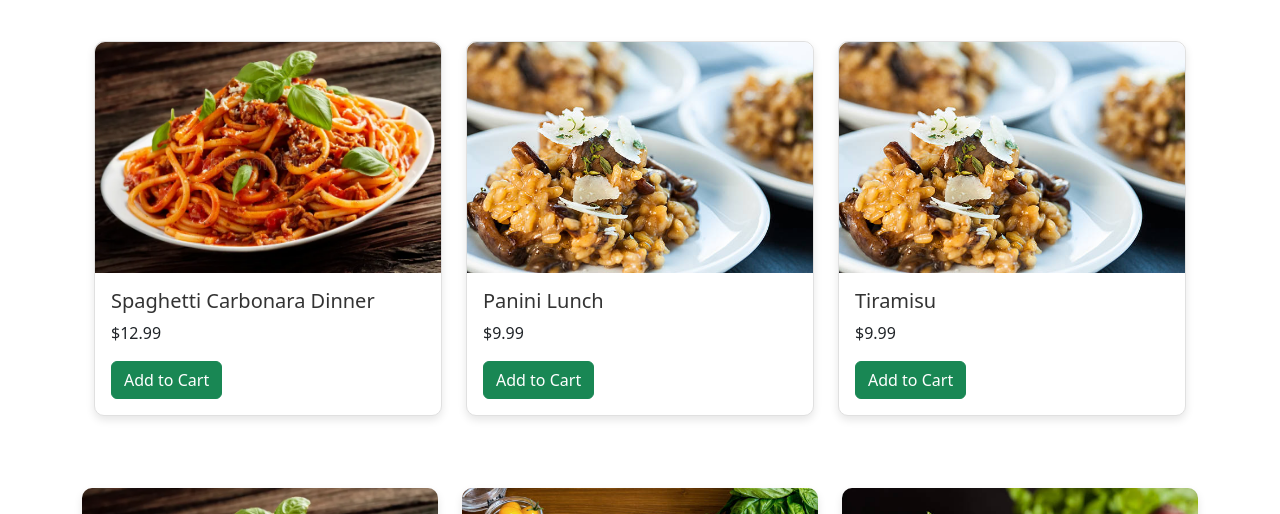
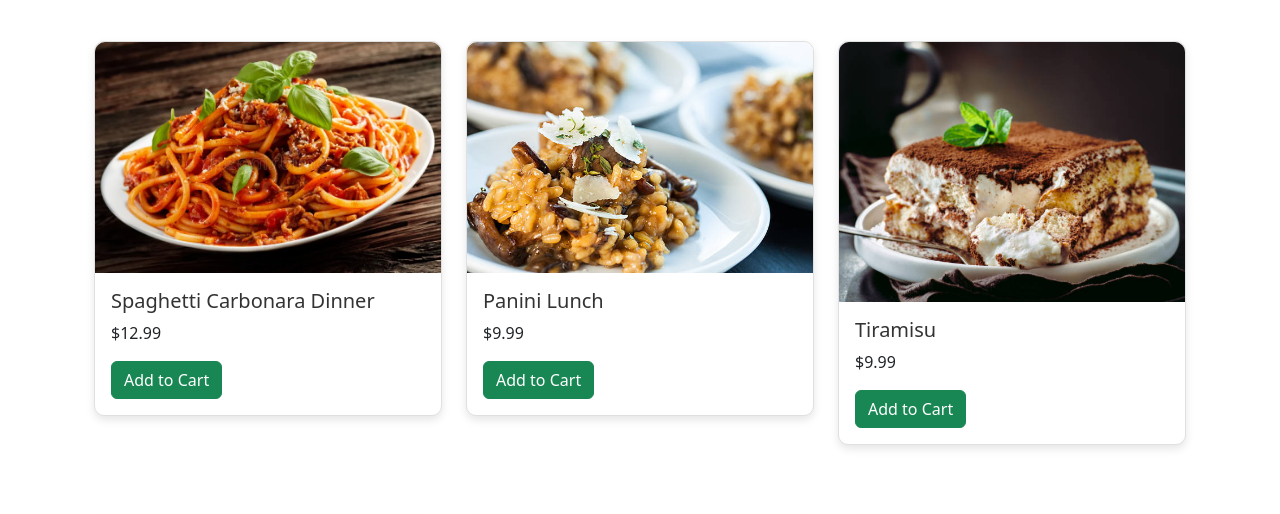
Before and after one commit to angel350z/Starks-Italian-Bistro, a plain HTML site: page order.html in a window 1280 px wide. Shown: the part 207-721 px from the top of the page. Drawn offline with nearby package versions, Linux system fonts and the light colour scheme.

Commit message:
Update order.html

```diff
--- a/order.html
+++ b/order.html
@@ -87,7 +87,7 @@
 
                 <div class="col-md-4 mb-4 menu-item" data-type="desserts">
                     <div class="card">
-                        <img src="images/risotto.jpg" class="card-img-top" alt="Tiramisu Dessert">
+                        <img src="images/tiramusu.jpg" class="card-img-top" alt="Tiramisu Dessert">
                         <div class="card-body">
                             <h5 class="card-title">Tiramisu</h5>
                             <p class="card-text">$9.99</p>
```
